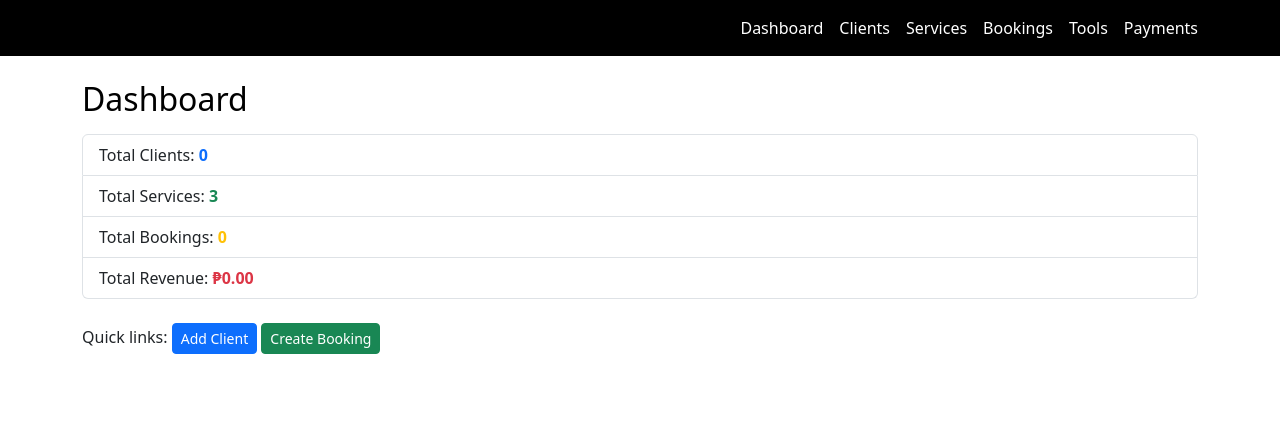
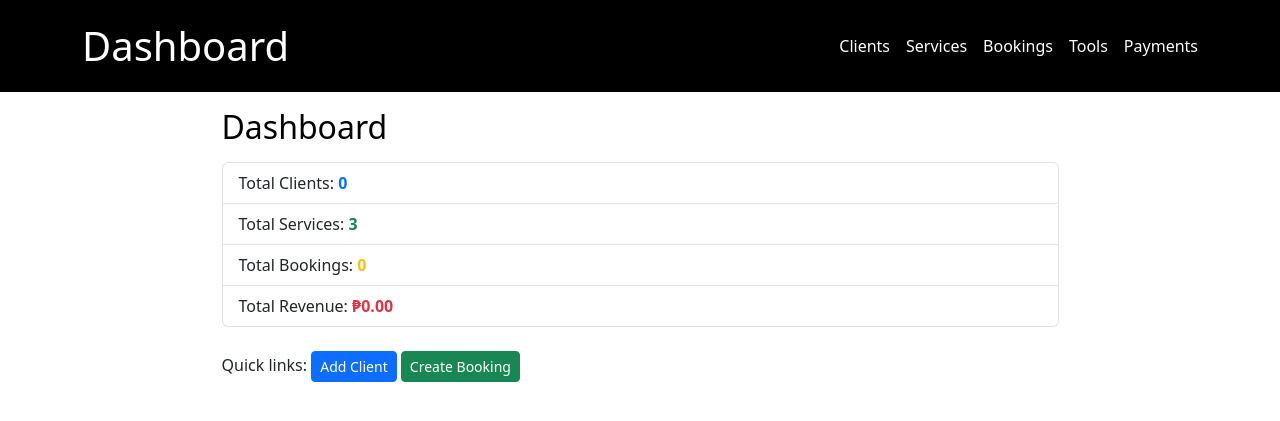
Before and after one commit to kpojas569727/assessment_beginner, a PHP site: page /index.php in a window 1280 px wide. Shown: the top 421 px of the page. Run offline with PHP 8.4, Linux system fonts and the light colour scheme; data comes from the database, SQL or seed files in the repository; data that the repository does not hold is empty.

Commit message:
navigation and container

```diff
--- a/index.php
+++ b/index.php
@@ -19,7 +19,8 @@ $revenue = $revRow['s'];
 
 <?php include "nav.php"; ?>
 
-<div class="container mt-4">
+<div class="container mt-3">
+  <div class="w-75 mx-auto">
   <h2 class="text-black">Dashboard</h2>
 
   <ul class="list-group mt-3">
@@ -34,6 +35,7 @@ $revenue = $revRow['s'];
     <a href="/assessment_beginner/pages/clients_add.php" class="btn btn-primary btn-sm">Add Client</a>
     <a href="/assessment_beginner/pages/bookings_create.php" class="btn btn-success btn-sm">Create Booking</a>
   </p>
+</div>
 </div>
 
 </body>
--- a/nav.php
+++ b/nav.php
@@ -1,7 +1,7 @@
 <?php // nav.php ?>
 <div class="bg-black p-3">
-  <div class="container d-flex justify-content-end">
-    <a href="/assessment_beginner/index.php" class="text-white me-3 text-decoration-none">Dashboard                                                              </a>
+  <div class="container d-flex align-items-center">
+    <a href="/assessment_beginner/index.php" class="text-white me-auto text-decoration-none fs-1">Dashboard</a>
     <a href="/assessment_beginner/pages/clients_list.php" class="text-white me-3 text-decoration-none">Clients</a>
     <a href="/assessment_beginner/pages/services_list.php" class="text-white me-3 text-decoration-none">Services</a>
     <a href="/assessment_beginner/pages/bookings_list.php" class="text-white me-3 text-decoration-none">Bookings</a>
@@ -9,6 +9,7 @@
     <a href="/assessment_beginner/pages/payments_list.php" class="text-white text-decoration-none">Payments</a>
   </div>
 </div>
+
 
 
 <?php if (false): ?>
```
